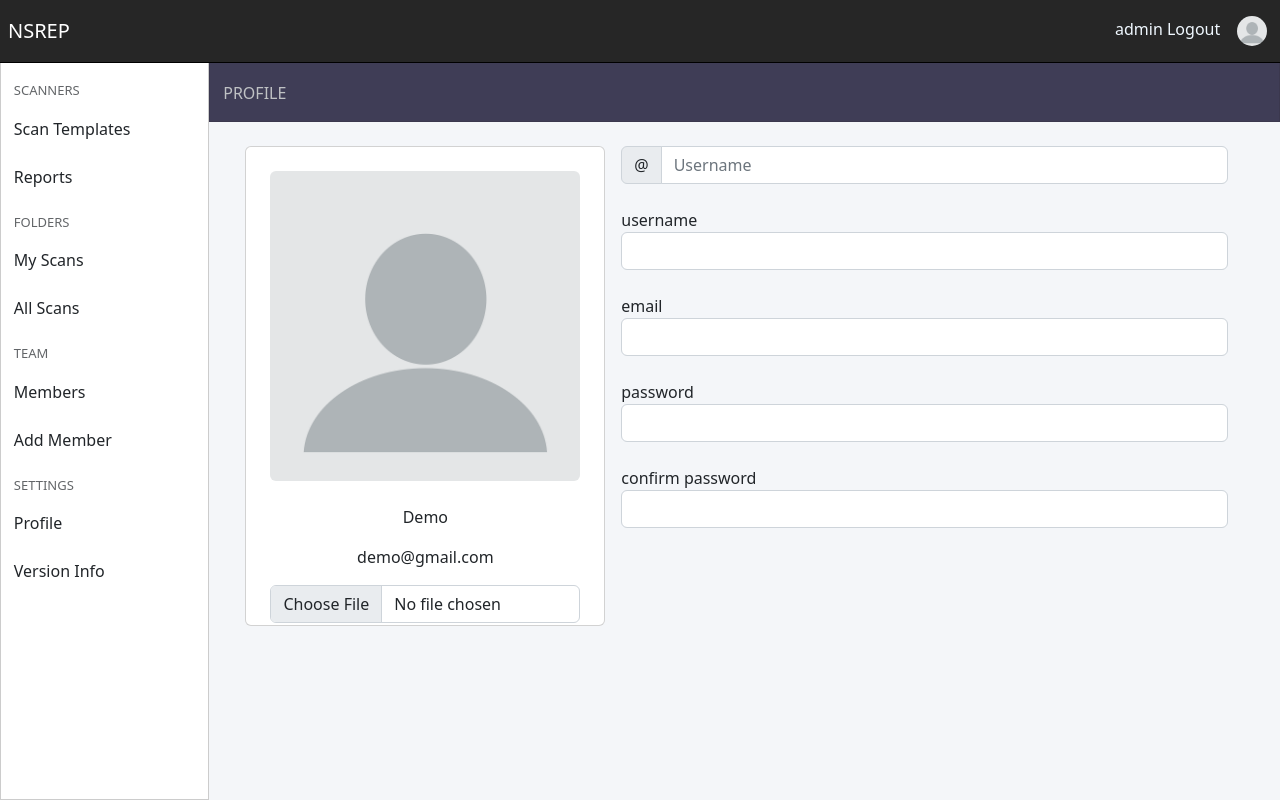
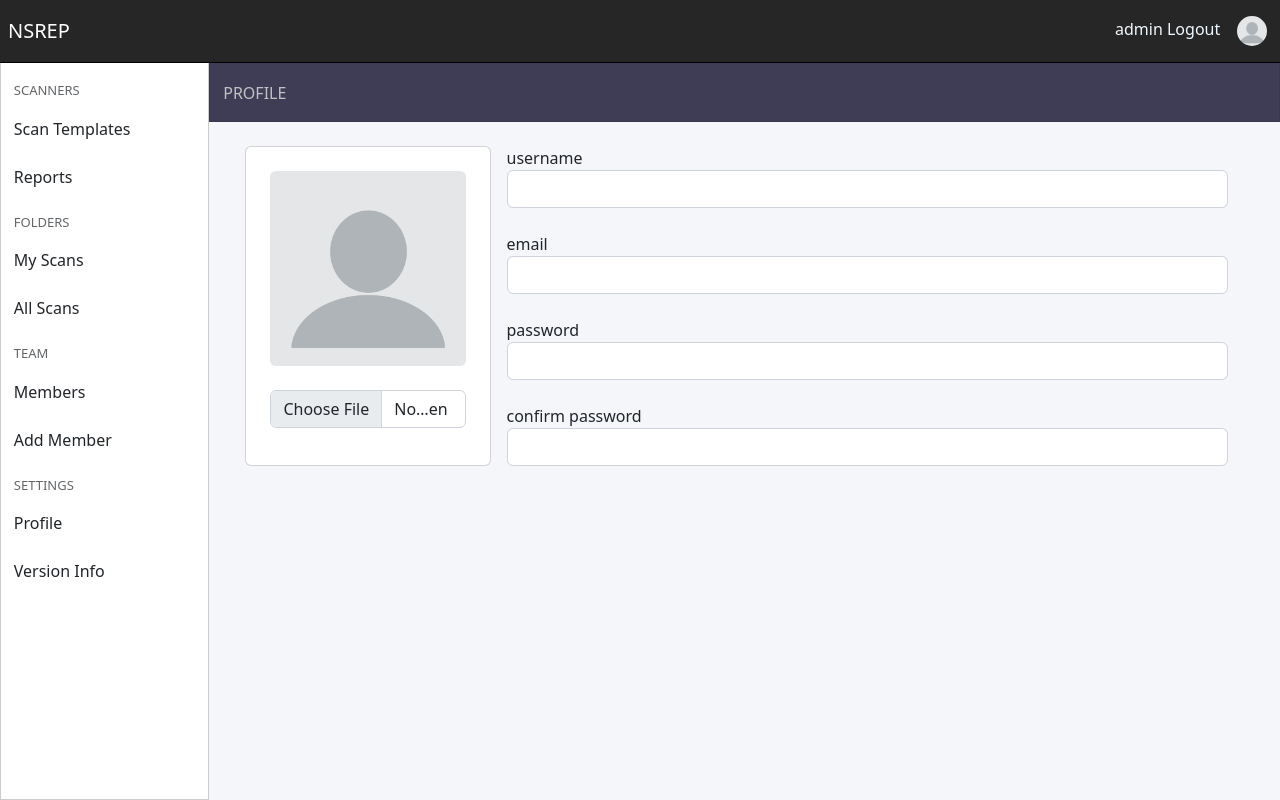
Before and after one commit to muhammednafih09/nsrep, a Django app: page /profile/ in a window 1280 px wide. Run offline with Django 4.2, Linux system fonts and the light colour scheme; a user stored in the database is signed in; some libraries are stand-ins or nearby versions.

Commit message:
profile page updated

```diff
--- a/templates/user/profile.html
+++ b/templates/user/profile.html
@@ -6,33 +6,22 @@
   <div class="container-fluid">
     <div class="d-flex m-4">
       <div
-        class="profile-pic card text-center p-4 mr-3"
-        style="width: 35rem; height: 30rem"
+        class="profile-pic card text-center p-4 mr-3 d-block"
+        style="width: 20rem; height: 20rem"
       >
         <img
-          class="card-img-top rounded mx-auto d-block"
+          class="card-img-top rounded mx-auto"
           src="{% static 'dashboard/assets/images/profile.png'%}"
           alt="profile"
           width="200"
         />
 
         <br />
-        <p>Demo</p>
-        <p>demo@gmail.com</p>
+        <br />
         <input type="file" name="file" id="file" class="form-control" />
       </div>
-      <div class="fields mx-3" style="width: 100%">
+      <div class="fields mx-3 d-block" style="width: 100%">
         <form action="" method="post">
-          <div class="input-group flex-nowrap">
-            <span class="input-group-text">@</span>
-            <input
-              type="text"
-              class="form-control"
-              placeholder="Username"
-              aria-label="Username"
-            />
-          </div>
-          <br />
           <label for="username">username</label>
           <input
             type="text"
```
